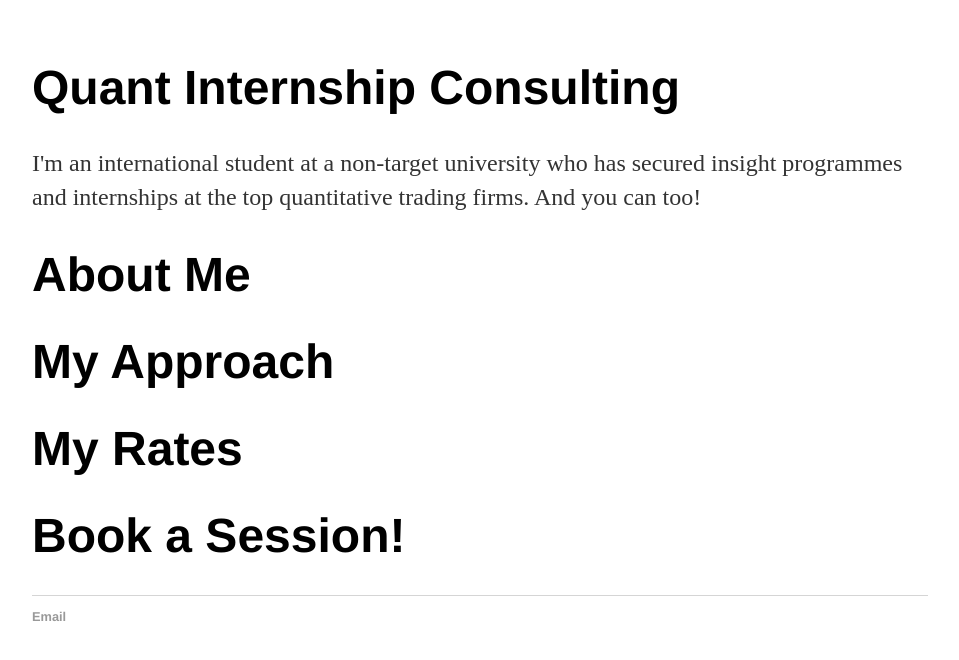
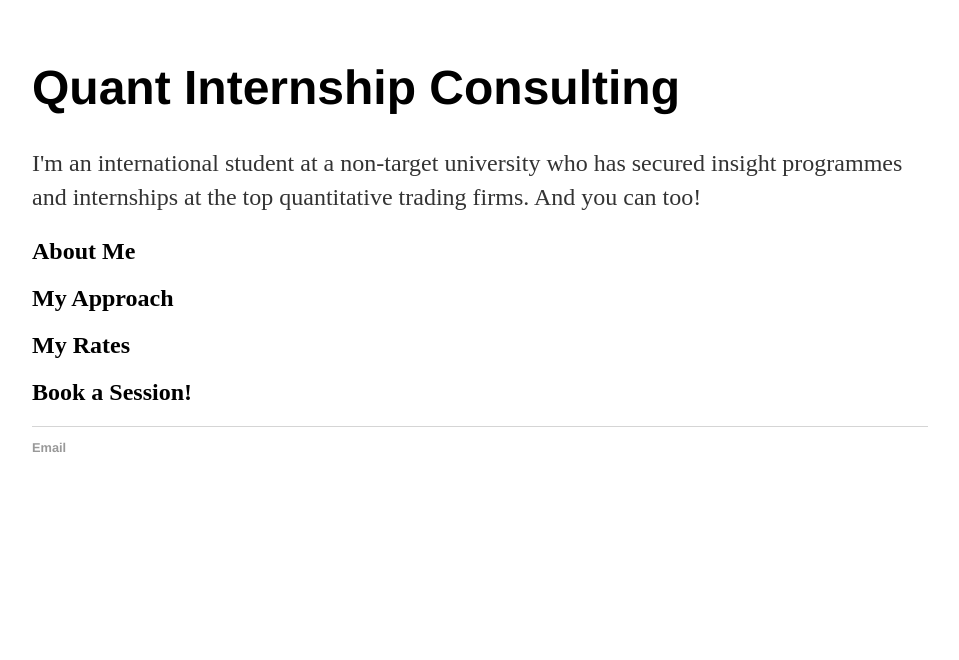
Before and after one commit to internshipconsulting/internshipconsulting, a plain HTML site: page index.html in a window 1280 px wide. Shown: the whole page, without its empty margins (160-1119 px from the left). Drawn offline with Linux system fonts and the light colour scheme.

Commit message:
Update index.html

```diff
--- a/index.html
+++ b/index.html
@@ -12,10 +12,10 @@
        <p>I'm an international student at a non-target university who has secured insight programmes and internships at the top quantitative trading firms. And you can too!</a></p>
      </div>
    </div>
-     <h1>About Me</h1>
-     <h1>My Approach</h1>
-     <h1>My Rates</h1>
-     <h1>Book a Session!</h1>
+     <h2>About Me</h2>
+     <h2>My Approach</h2>
+     <h2>My Rates</h2>
+     <h2>Book a Session!</h2>
    <footer>
    <ul>
      <li><a href=”mailto:uk.internship.consulting@gmail.com”>Email</a></li>
```
